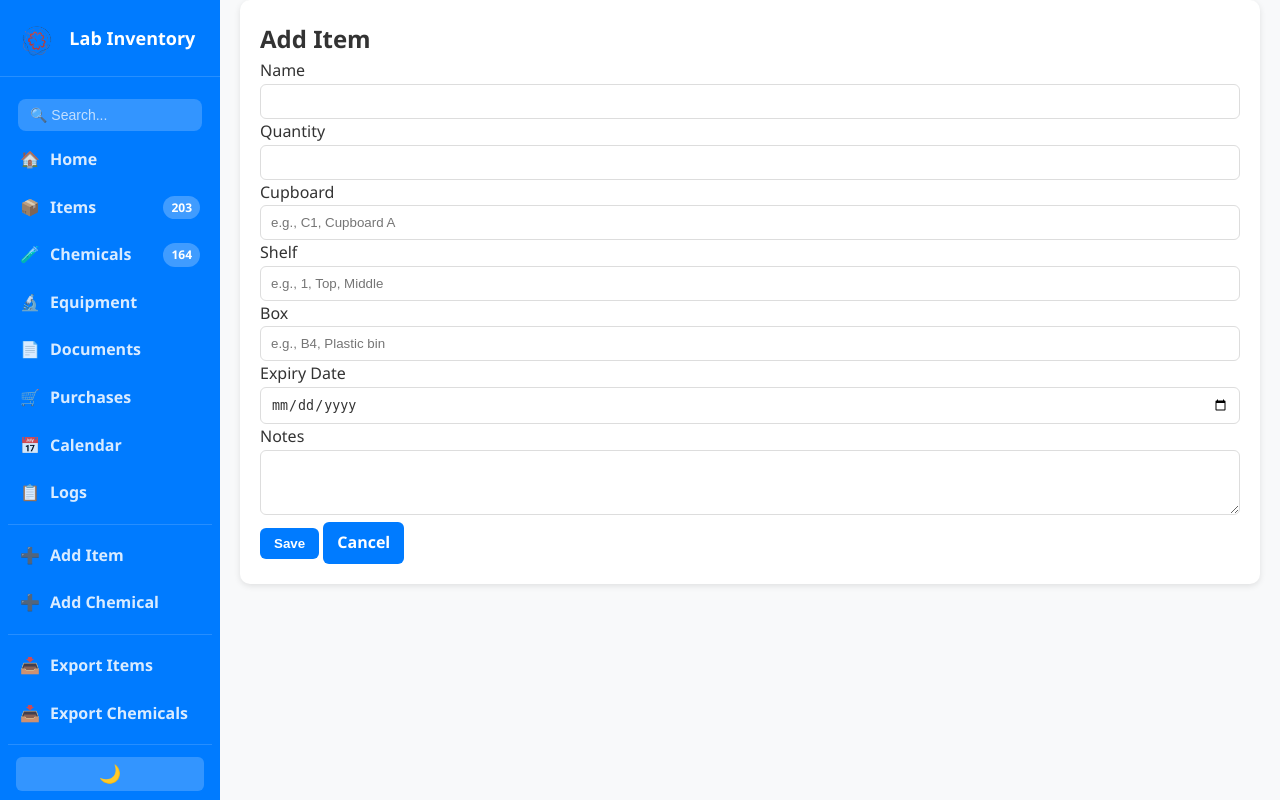
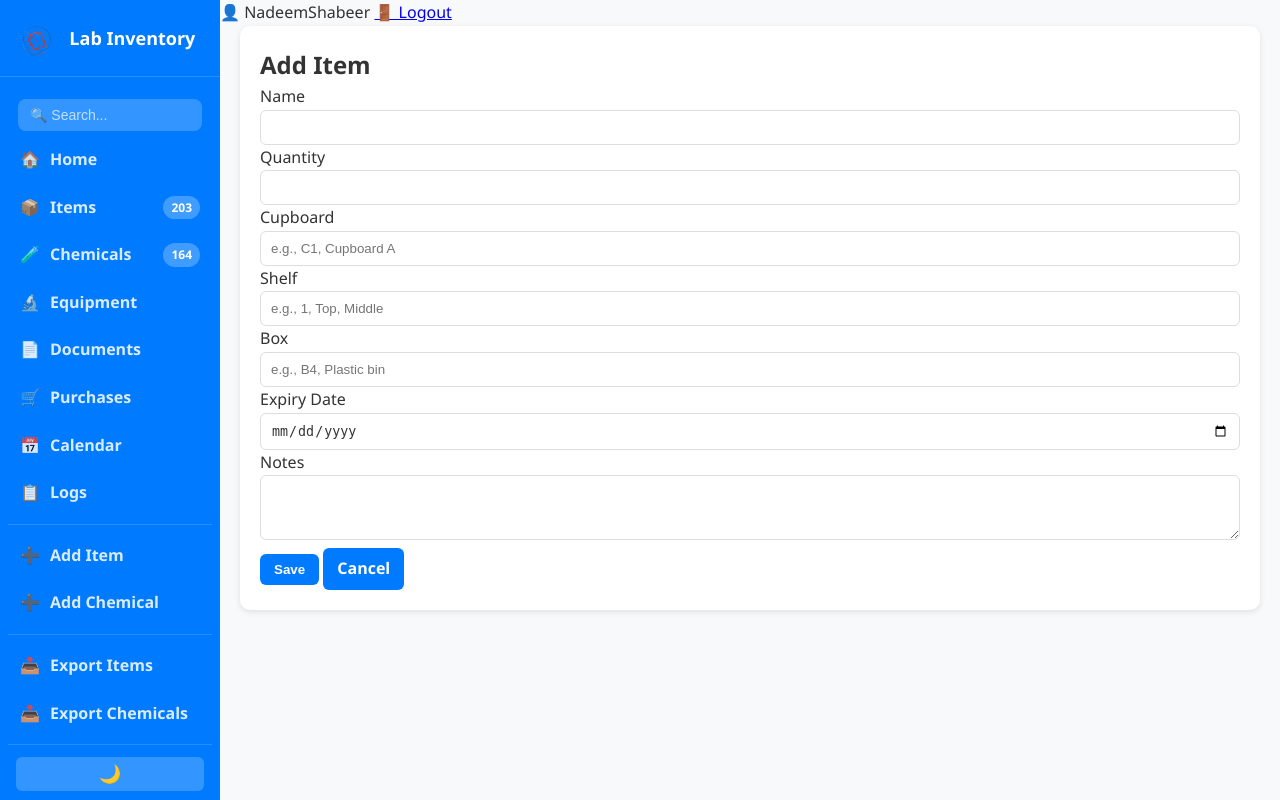
Before and after one commit to mnadeemshabeer2005-source/Lab-Inventory-, a Flask app: page /add in a window 1280 px wide. Run offline with Flask 3, Linux system fonts and the light colour scheme; a user stored in the database is signed in.

Commit message:
Add files via upload

```diff
--- a/templates/base.html
+++ b/templates/base.html
@@ -86,6 +86,14 @@
 
 <!-- Main content -->
 <div class="main-wrapper">
+ <div class="desktop-auth">
+        {% if current_user.is_authenticated %}
+            <span class="desktop-auth-user">👤 {{ current_user.username }}</span>
+            <a href="{{ url_for('logout') }}" class="desktop-auth-btn">🚪 Logout</a>
+        {% elif request.endpoint != 'login' %}
+            <a href="{{ url_for('login', next=request.path) }}" class="desktop-auth-btn">🔐 Login</a>
+        {% endif %}
+    </div>
     <header class="topbar">
         <button class="nav-toggle" onclick="document.getElementById('sidebar').classList.toggle('open'); document.getElementById('sidelay').style.display='block'">☰</button>
         <span class="topbar-title">Lab Inventory</span>
```
